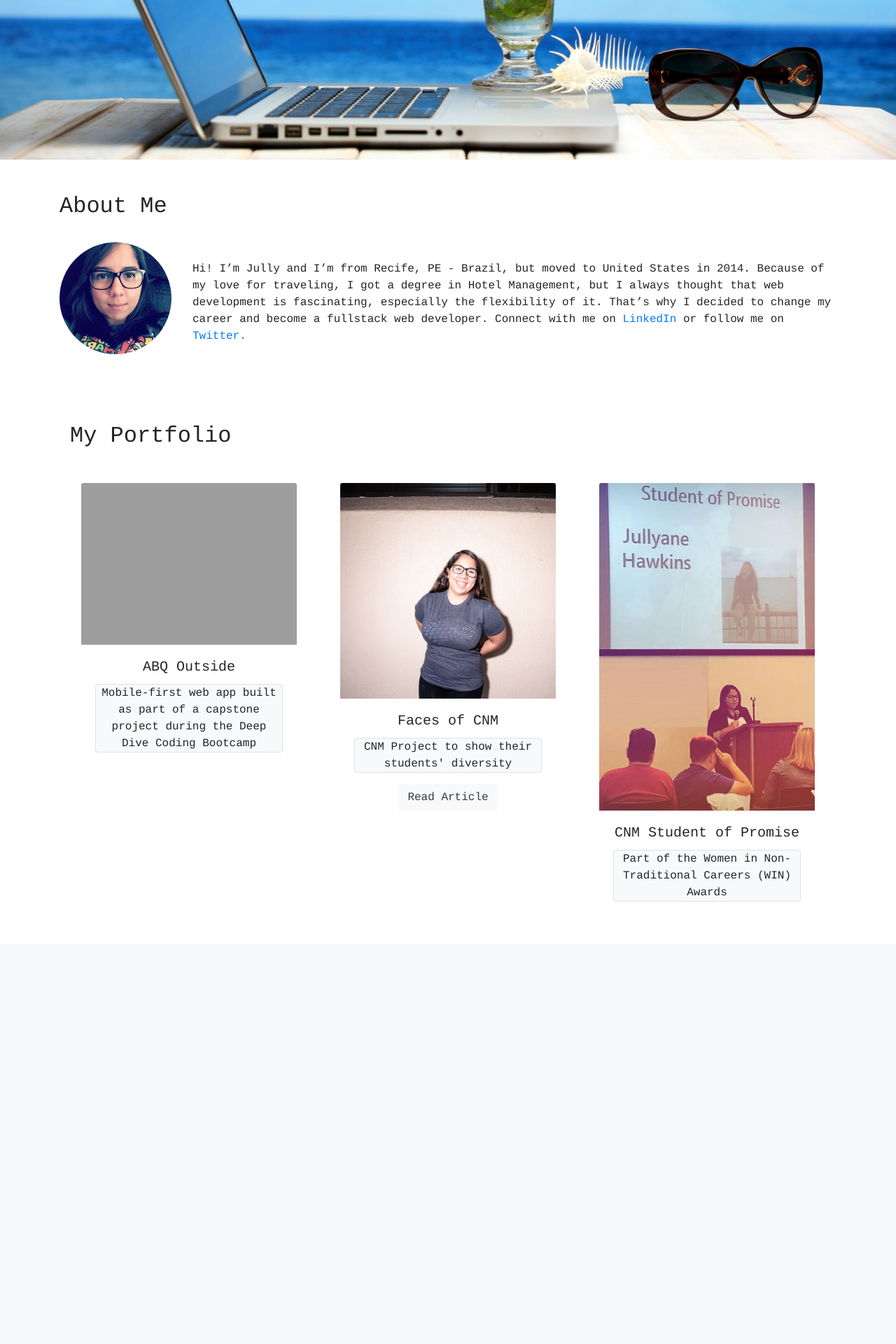
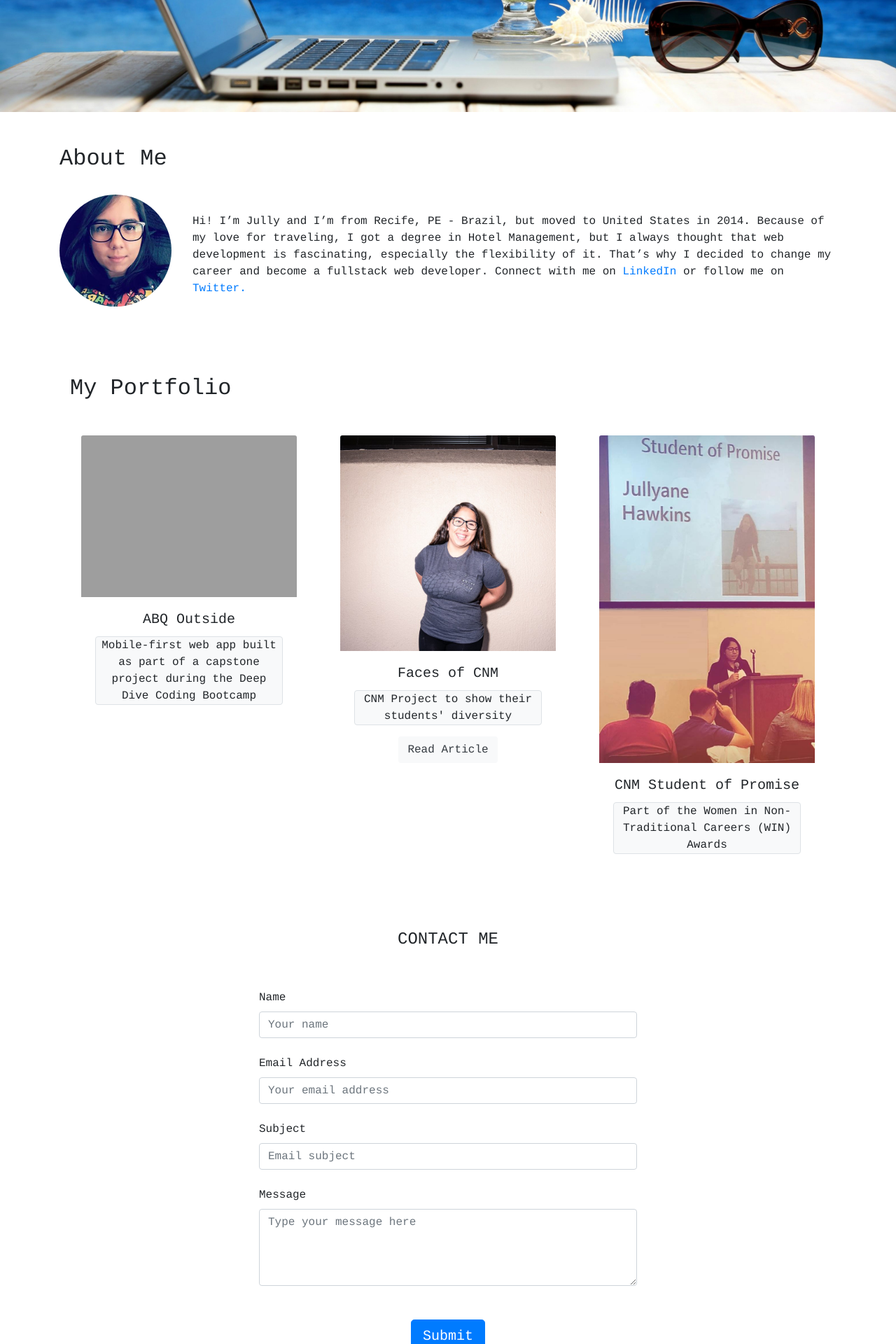
Before and after one commit to jullyanehawkins/jullyane-hawkins, a PHP site: page / in a window 1280 px wide. Shown: the part 640-2560 px from the top of the page at 70% size. Before the commit the page ends 1928 px from the top, so only its background shows below. Run offline with PHP 8.4, Linux system fonts and the light colour scheme; some libraries are stand-ins or nearby versions; grey boxes are pictures that could not be loaded.

Commit message:
Added contact form

```diff
--- a/public_html/index.php
+++ b/public_html/index.php
@@ -18,11 +18,11 @@
 	</head>
 	<body>
 		<header>
-			<nav class="navbar navbar-expand-md navbar-light bg-light d-flex justify-content-end">
-				<button class="navbar-toggler" type="button" data-toggle="collapse" data-target="#navbarNav" aria-controls="navbarNav" aria-expanded="false" aria-label="Toggle navigation">
+			<nav class="navbar navbar-expand-md navbar fixed-top navbar-light bg-light d-flex justify-content-end">
+				<button class="navbar-toggler" type="button" data-toggle="collapse" data-target="#navbarSupportedContent" aria-controls="navbarSupportedContent" aria-expanded="false" aria-label="Toggle navigation">
 					<span class="navbar-toggler-icon"></span>
 				</button>
-				<div class="collapse navbar-collapse" id="navbarNav">
+				<div class="collapse navbar-collapse" id="navbarSupportedContent">
 					<ul class="nav navbar-nav mr-auto">
 						<li>
 							<a class="nav-link font-weight-bold" href="https://github.com/jullyanehawkins" target="_blank"><i class="fab fa-github fa-2x text-dark"></i></a>
@@ -55,6 +55,7 @@
 			<div class="row-fluid">
 				<div class="column">
 					<div class="container pt-5">
+						<br>
 			<h1 class="display-3 text-center font-weight-bold co text-white">Jullyane Hawkins</h1>
 			<p class="lead text-center font-weight-bold text-white">Web Development & Hospitality Management</p>
 					</div>
@@ -117,5 +118,50 @@
 				</div>
 			</div>
 		</div>
+		<div id="contact">
+			<div id="join-container" class="pt-lg-6 pb-lg-6 pt-5">
+				<div class="container">
+					<h4 class="text-uppercase text-center">Contact Me</h4>
+					<form id="contact-form" action="php/mailer.php" method="post">
+						<div class="form-group row pt-lg-5 pb-lg-3 pt-5">
+							<div class="col-sm-12 col-md-6 offset-md-3">
+								<label for="contactName">Name</label>
+								<input type="text" class="form-control mb-4" id="contactName" name="contactName"
+										 aria-describedby="contactName"
+										 placeholder="Your name">
+							</div>
+							<div class="col-sm-12 col-md-6 offset-md-3">
+								<label for="contactEmail">Email Address</label>
+								<input type="email" class="form-control mb-4" id="contactEmail" name="contactEmail"
+										 aria-describedby="contactEmail"
+										 placeholder="Your email address">
+							</div>
+							<div class="col-sm-12 col-md-6 offset-md-3">
+								<label for="contactSubject">Subject</label>
+								<input type="text" class="form-control mb-4" id="contactSubject" name="contactSubject"
+										 aria-describedby="contactSubject"
+										 placeholder="Email subject">
+							</div>
+							<div class="col-sm-12 col-md-6 offset-md-3">
+								<label for="contactMessage">Message</label>
+								<textarea class="form-control" id="contactMessage" name="contactMessage" rows="4"
+											 placeholder="Type your message here"></textarea>
+							</div>
+						</div>
+						<div class="d-flex justify-content-center">
+							<div class="g-recaptcha" data-sitekey="6Ld-yEoUAAAAAPStd7wJSm6jzHc-jnqBSSTV9fid"></div>
+						</div>
+						<div class="text-center">
+							<button class="btn btn-primary btn-lg mt-3 mb-3 text-center" type="submit">Submit</button>
+						</div>
+					</form>
+					<div class="row">
+						<div class="col-xs-12">
+							<div id="output-area"></div>
+						</div>
+					</div>
+				</div>
+			</div>
+		</div>
 	</body>
 </html>
```
